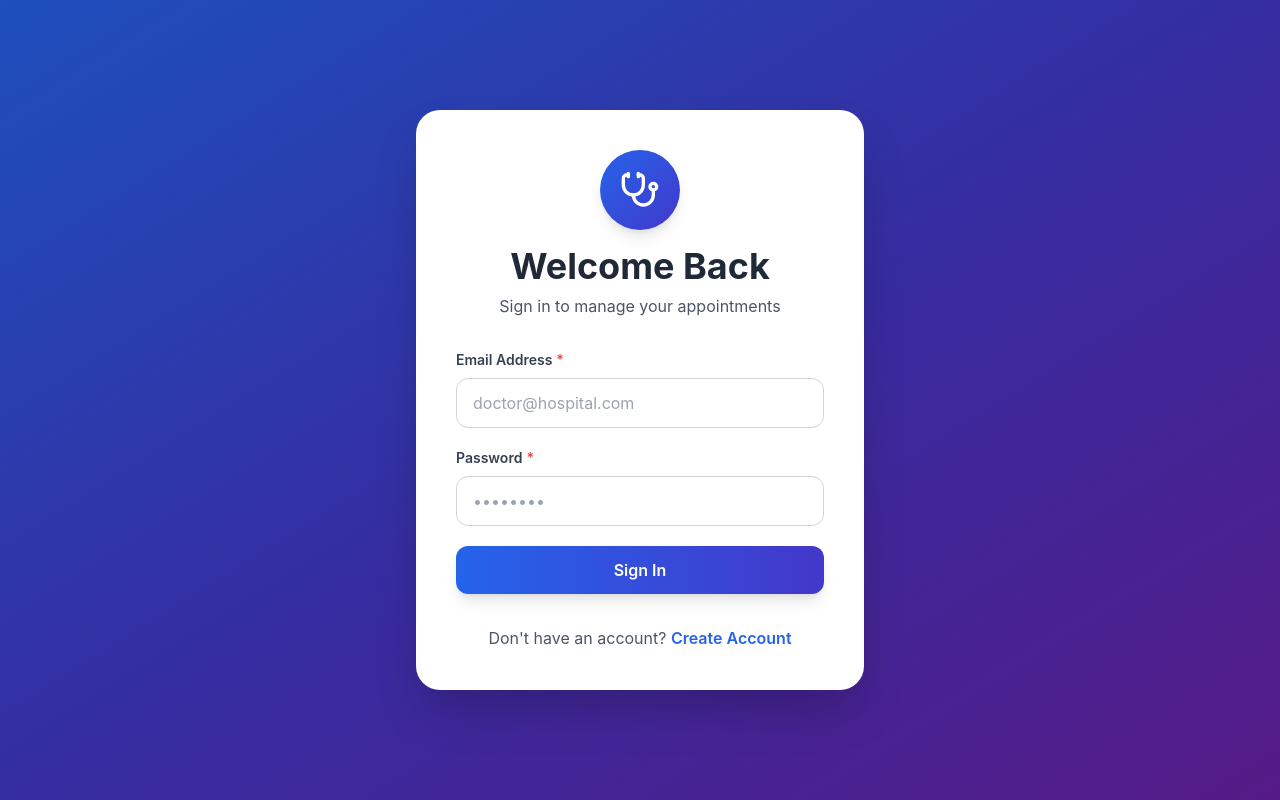
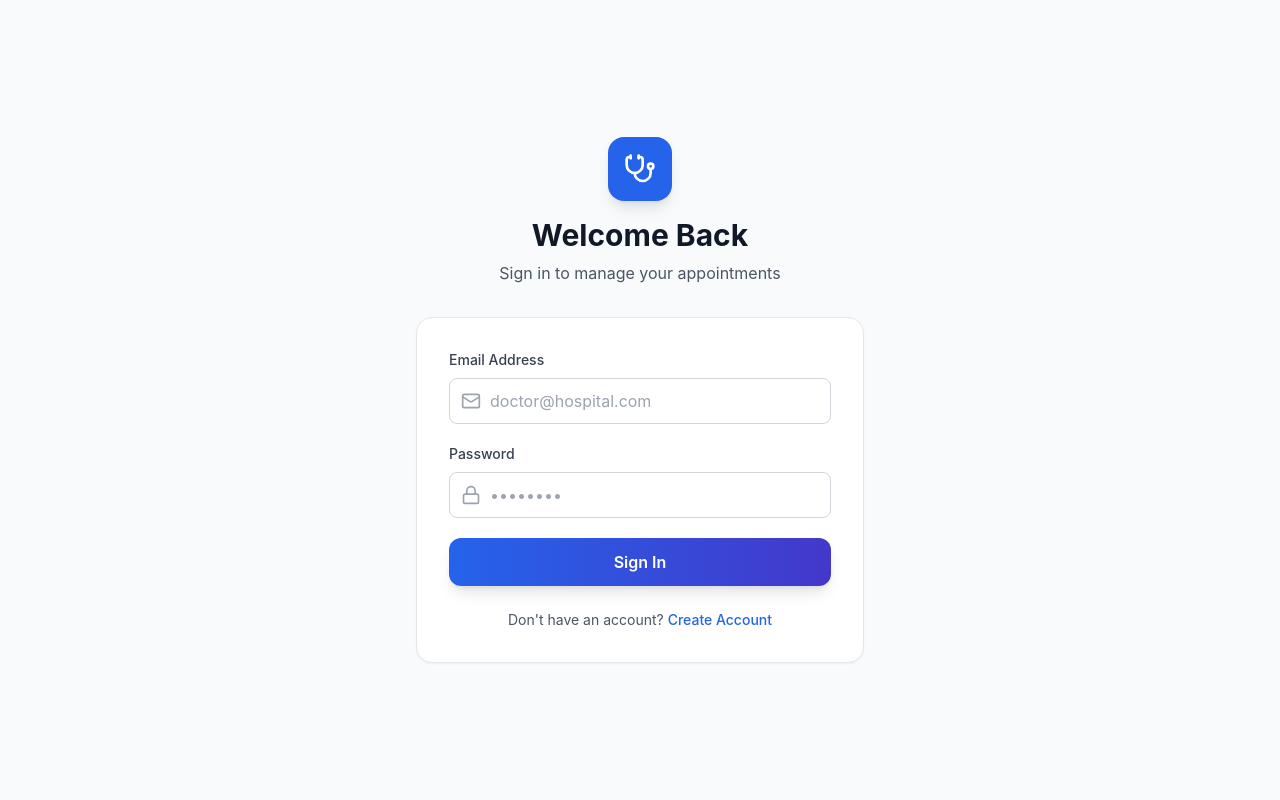
Before and after one commit to Heba-Ragheb/clinic-appointment, a React (Create React App) app in the folder my-react-app/: page / in a window 1280 px wide. Built offline with nearby package versions, Linux system fonts and the light colour scheme; no server answers.

Commit message:
appointment

```diff
--- a/my-react-app/src/components/auth/LoginForm.jsx
+++ b/my-react-app/src/components/auth/LoginForm.jsx
@@ -1,6 +1,6 @@
 // components/auth/LoginForm.jsx
 import React, { useState } from 'react';
-import { Stethoscope } from 'lucide-react';
+import { Stethoscope, Mail, Lock } from 'lucide-react';
 import { useAuth } from '../../context/AuthContext';
 import { Input } from '../ui/Input';
 import { Button } from '../ui/Button';
@@ -61,21 +61,19 @@ export const LoginForm = ({ onSwitchToRegister }) => {
   };
 
   return (
-    <div className="min-h-screen bg-gradient-to-br from-blue-600 via-indigo-700 to-purple-800 flex items-center justify-center p-4">
-      {/* Background Overlay */}
-      <div className="absolute inset-0 bg-black opacity-20"></div>
-
-      {/* Login Card */}
-      <div className="relative bg-white rounded-3xl shadow-2xl p-10 w-full max-w-md">
+    <div className="min-h-screen bg-gray-50 flex items-center justify-center p-4">
+      <div className="w-full max-w-md">
         {/* Header */}
         <div className="text-center mb-8">
-          <div className="inline-flex items-center justify-center w-20 h-20 bg-gradient-to-br from-blue-600 to-indigo-700 rounded-full mb-4 shadow-lg">
-            <Stethoscope className="w-10 h-10 text-white" />
+          <div className="inline-flex items-center justify-center w-16 h-16 bg-blue-600 rounded-2xl mb-4 shadow-lg">
+            <Stethoscope className="w-8 h-8 text-white" />
           </div>
-          <h1 className="text-4xl font-bold text-gray-800 mb-2">Welcome Back</h1>
+          <h1 className="text-3xl font-bold text-gray-900 mb-2">Welcome Back</h1>
           <p className="text-gray-600">Sign in to manage your appointments</p>
         </div>
 
+        {/* Card */}
+        <div className="bg-white rounded-2xl shadow-sm border border-gray-200 p-8">
           {/* Error Alert */}
           {error && (
             <Alert
@@ -86,46 +84,65 @@ export const LoginForm = ({ onSwitchToRegister }) => {
           )}
 
           {/* Login Form */}
-        <form onSubmit={handleSubmit} className="space-y-5">
-          <Input
-            label="Email Address"
+          <div className="space-y-5">
+            <div className="space-y-2">
+              <label className="block text-sm font-medium text-gray-700">
+                Email Address
+              </label>
+              <div className="relative">
+                <div className="absolute left-3 top-1/2 -translate-y-1/2 text-gray-400">
+                  <Mail className="w-5 h-5" />
+                </div>
+                <input
                   type="email"
                   name="email"
                   value={formData.email}
                   onChange={handleChange}
                   placeholder="doctor@hospital.com"
-            required
+                  className="w-full pl-10 pr-4 py-2.5 border border-gray-300 rounded-lg focus:ring-2 focus:ring-blue-500 focus:border-blue-500 transition-all outline-none"
                   autoComplete="email"
                 />
+              </div>
+            </div>
 
-          <Input
-            label="Password"
+            <div className="space-y-2">
+              <label className="block text-sm font-medium text-gray-700">
+                Password
+              </label>
+              <div className="relative">
+                <div className="absolute left-3 top-1/2 -translate-y-1/2 text-gray-400">
+                  <Lock className="w-5 h-5" />
+                </div>
+                <input
                   type="password"
                   name="password"
                   value={formData.password}
                   onChange={handleChange}
                   placeholder="••••••••"
-            required
+                  className="w-full pl-10 pr-4 py-2.5 border border-gray-300 rounded-lg focus:ring-2 focus:ring-blue-500 focus:border-blue-500 transition-all outline-none"
                   autoComplete="current-password"
                 />
+              </div>
+            </div>
 
             <Button
               type="submit"
+              onClick={handleSubmit}
               disabled={loading}
               loading={loading}
               className="w-full"
             >
               {loading ? 'Signing in...' : 'Sign In'}
             </Button>
-        </form>
+          </div>
 
           {/* Footer */}
-        <div className="mt-8 text-center">
-          <p className="text-gray-600">
+          <div className="mt-6 text-center">
+            <p className="text-sm text-gray-600">
               Don't have an account?{' '}
               <button
                 onClick={onSwitchToRegister}
-              className="text-blue-600 hover:text-blue-700 font-semibold hover:underline transition-colors"
+                className="text-blue-600 hover:text-blue-700 font-medium transition-colors"
               >
                 Create Account
               </button>
@@ -133,6 +150,7 @@ export const LoginForm = ({ onSwitchToRegister }) => {
           </div>
         </div>
       </div>
+    </div>
   );
 };
 
--- a/my-react-app/src/components/auth/RegisterForm.jsx
+++ b/my-react-app/src/components/auth/RegisterForm.jsx
@@ -1,6 +1,6 @@
 // components/auth/RegisterForm.jsx
 import React, { useState } from 'react';
-import { UserCheck } from 'lucide-react';
+import { UserCheck, Mail, Lock, Phone, User, Briefcase, FileText } from 'lucide-react';
 import { useAuth } from '../../context/AuthContext';
 import { Input } from '../ui/Input';
 import { Select } from '../ui/Select';
@@ -110,21 +110,19 @@ export const RegisterForm = ({ onSwitchToLogin }) => {
   const isDoctorRole = formData.role === 'Doctor';
 
   return (
-    <div className="min-h-screen bg-gradient-to-br from-blue-600 via-indigo-700 to-purple-800 flex items-center justify-center p-4">
-      {/* Background Overlay */}
-      <div className="absolute inset-0 bg-black opacity-20"></div>
-
-      {/* Registration Card */}
-      <div className="relative bg-white rounded-3xl shadow-2xl p-10 w-full max-w-2xl my-8">
+    <div className="min-h-screen bg-gray-50 flex items-center justify-center p-4 py-12">
+      <div className="w-full max-w-3xl">
         {/* Header */}
         <div className="text-center mb-8">
-          <div className="inline-flex items-center justify-center w-20 h-20 bg-gradient-to-br from-blue-600 to-indigo-700 rounded-full mb-4 shadow-lg">
-            <UserCheck className="w-10 h-10 text-white" />
+          <div className="inline-flex items-center justify-center w-16 h-16 bg-blue-600 rounded-2xl mb-4 shadow-lg">
+            <UserCheck className="w-8 h-8 text-white" />
           </div>
-          <h1 className="text-4xl font-bold text-gray-800 mb-2">Create Account</h1>
+          <h1 className="text-3xl font-bold text-gray-900 mb-2">Create Account</h1>
           <p className="text-gray-600">Join our medical appointment platform</p>
         </div>
 
+        {/* Card */}
+        <div className="bg-white rounded-2xl shadow-sm border border-gray-200 p-8">
           {/* Error Alert */}
           {error && (
             <Alert
@@ -135,90 +133,170 @@ export const RegisterForm = ({ onSwitchToLogin }) => {
           )}
 
           {/* Registration Form */}
-        <form onSubmit={handleSubmit}>
+          <div>
             <div className="grid grid-cols-1 md:grid-cols-2 gap-5">
-            <Input
-              label="Full Name"
+              {/* Full Name */}
+              <div className="space-y-2">
+                <label className="block text-sm font-medium text-gray-700">
+                  Full Name
+                </label>
+                <div className="relative">
+                  <div className="absolute left-3 top-1/2 -translate-y-1/2 text-gray-400">
+                    <User className="w-5 h-5" />
+                  </div>
+                  <input
                     name="name"
                     value={formData.name}
                     onChange={handleChange}
                     placeholder="Dr. John Doe"
+                    className="w-full pl-10 pr-4 py-2.5 border border-gray-300 rounded-lg focus:ring-2 focus:ring-blue-500 focus:border-blue-500 transition-all outline-none"
                     required
                   />
+                </div>
+              </div>
 
-            <Input
-              label="Email"
+              {/* Email */}
+              <div className="space-y-2">
+                <label className="block text-sm font-medium text-gray-700">
+                  Email
+                </label>
+                <div className="relative">
+                  <div className="absolute left-3 top-1/2 -translate-y-1/2 text-gray-400">
+                    <Mail className="w-5 h-5" />
+                  </div>
+                  <input
                     type="email"
                     name="email"
                     value={formData.email}
                     onChange={handleChange}
                     placeholder="email@example.com"
+                    className="w-full pl-10 pr-4 py-2.5 border border-gray-300 rounded-lg focus:ring-2 focus:ring-blue-500 focus:border-blue-500 transition-all outline-none"
                     required
                   />
+                </div>
+              </div>
 
-            <Input
-              label="Password"
+              {/* Password */}
+              <div className="space-y-2">
+                <label className="block text-sm font-medium text-gray-700">
+                  Password
+                </label>
+                <div className="relative">
+                  <div className="absolute left-3 top-1/2 -translate-y-1/2 text-gray-400">
+                    <Lock className="w-5 h-5" />
+                  </div>
+                  <input
                     type="password"
                     name="password"
                     value={formData.password}
                     onChange={handleChange}
                     placeholder="••••••••"
+                    className="w-full pl-10 pr-4 py-2.5 border border-gray-300 rounded-lg focus:ring-2 focus:ring-blue-500 focus:border-blue-500 transition-all outline-none"
                     required
                   />
+                </div>
+              </div>
 
-            <Input
-              label="Confirm Password"
+              {/* Confirm Password */}
+              <div className="space-y-2">
+                <label className="block text-sm font-medium text-gray-700">
+                  Confirm Password
+                </label>
+                <div className="relative">
+                  <div className="absolute left-3 top-1/2 -translate-y-1/2 text-gray-400">
+                    <Lock className="w-5 h-5" />
+                  </div>
+                  <input
                     type="password"
                     name="confirmPassword"
                     value={formData.confirmPassword}
                     onChange={handleChange}
                     placeholder="••••••••"
+                    className="w-full pl-10 pr-4 py-2.5 border border-gray-300 rounded-lg focus:ring-2 focus:ring-blue-500 focus:border-blue-500 transition-all outline-none"
                     required
                   />
+                </div>
+              </div>
 
-            <Input
-              label="Phone"
+              {/* Phone */}
+              <div className="space-y-2">
+                <label className="block text-sm font-medium text-gray-700">
+                  Phone
+                </label>
+                <div className="relative">
+                  <div className="absolute left-3 top-1/2 -translate-y-1/2 text-gray-400">
+                    <Phone className="w-5 h-5" />
+                  </div>
+                  <input
                     type="tel"
                     name="phone"
                     value={formData.phone}
                     onChange={handleChange}
                     placeholder="+1 234 567 8900"
+                    className="w-full pl-10 pr-4 py-2.5 border border-gray-300 rounded-lg focus:ring-2 focus:ring-blue-500 focus:border-blue-500 transition-all outline-none"
                   />
+                </div>
+              </div>
 
-            <Select
-              label="Role"
+              {/* Role */}
+              <div className="space-y-2">
+                <label className="block text-sm font-medium text-gray-700">
+                  Role
+                </label>
+                <div className="relative">
+                  <div className="absolute left-3 top-1/2 -translate-y-1/2 text-gray-400">
+                    <Briefcase className="w-5 h-5" />
+                  </div>
+                  <select
                     name="role"
                     value={formData.role}
                     onChange={handleChange}
-              options={ROLE_OPTIONS}
+                    className="w-full pl-10 pr-4 py-2.5 border border-gray-300 rounded-lg focus:ring-2 focus:ring-blue-500 focus:border-blue-500 transition-all outline-none appearance-none bg-white"
                     required
-            />
+                  >
+                    {ROLE_OPTIONS.map(opt => (
+                      <option key={opt.value} value={opt.value}>{opt.label}</option>
+                    ))}
+                  </select>
+                </div>
+              </div>
 
               {/* Doctor-specific fields */}
               {isDoctorRole && (
                 <>
                   <div className="md:col-span-2">
-                  <Input
-                    label="Specialty"
+                    <div className="space-y-2">
+                      <label className="block text-sm font-medium text-gray-700">
+                        Specialty
+                      </label>
+                      <div className="relative">
+                        <div className="absolute left-3 top-1/2 -translate-y-1/2 text-gray-400">
+                          <Briefcase className="w-5 h-5" />
+                        </div>
+                        <input
                           name="specialty"
                           value={formData.specialty}
                           onChange={handleChange}
                           placeholder="e.g., Cardiology, Neurology"
+                          className="w-full pl-10 pr-4 py-2.5 border border-gray-300 rounded-lg focus:ring-2 focus:ring-blue-500 focus:border-blue-500 transition-all outline-none"
                           required={isDoctorRole}
                         />
                       </div>
-                <div className="md:col-span-2">
-                  <label className="block text-sm font-semibold text-gray-700 mb-2">
-                    Bio
-                  </label>
+                    </div>
+                  </div>
+                  <div className="md:col-span-2 space-y-2">
+                    <label className="block text-sm font-medium text-gray-700">Bio</label>
+                    <div className="relative">
+                      <FileText className="absolute left-3 top-3 text-gray-400 w-5 h-5" />
                       <textarea
                         name="bio"
                         value={formData.bio}
                         onChange={handleChange}
-                    className="w-full px-4 py-3 border border-gray-300 rounded-xl focus:ring-2 focus:ring-blue-500 focus:border-transparent transition-all"
+                        className="w-full pl-10 pr-4 py-2.5 border border-gray-300 rounded-lg focus:ring-2 focus:ring-blue-500 focus:border-blue-500 transition-all outline-none resize-none"
                         rows="3"
                         placeholder="Brief description about yourself..."
                       />
+                    </div>
                   </div>
                 </>
               )}
@@ -226,21 +304,22 @@ export const RegisterForm = ({ onSwitchToLogin }) => {
 
             <Button
               type="submit"
+              onClick={handleSubmit}
               disabled={loading}
               loading={loading}
               className="w-full mt-6"
             >
               {loading ? 'Creating Account...' : 'Create Account'}
             </Button>
-        </form>
+          </div>
 
           {/* Footer */}
           <div className="mt-6 text-center">
-          <p className="text-gray-600">
+            <p className="text-sm text-gray-600">
               Already have an account?{' '}
               <button
                 onClick={onSwitchToLogin}
-              className="text-blue-600 hover:text-blue-700 font-semibold hover:underline transition-colors"
+                className="text-blue-600 hover:text-blue-700 font-medium transition-colors"
               >
                 Sign In
               </button>
@@ -248,6 +327,7 @@ export const RegisterForm = ({ onSwitchToLogin }) => {
           </div>
         </div>
       </div>
+    </div>
   );
 };
 
```
Lines whose indentation alone changed are shown as unchanged.
